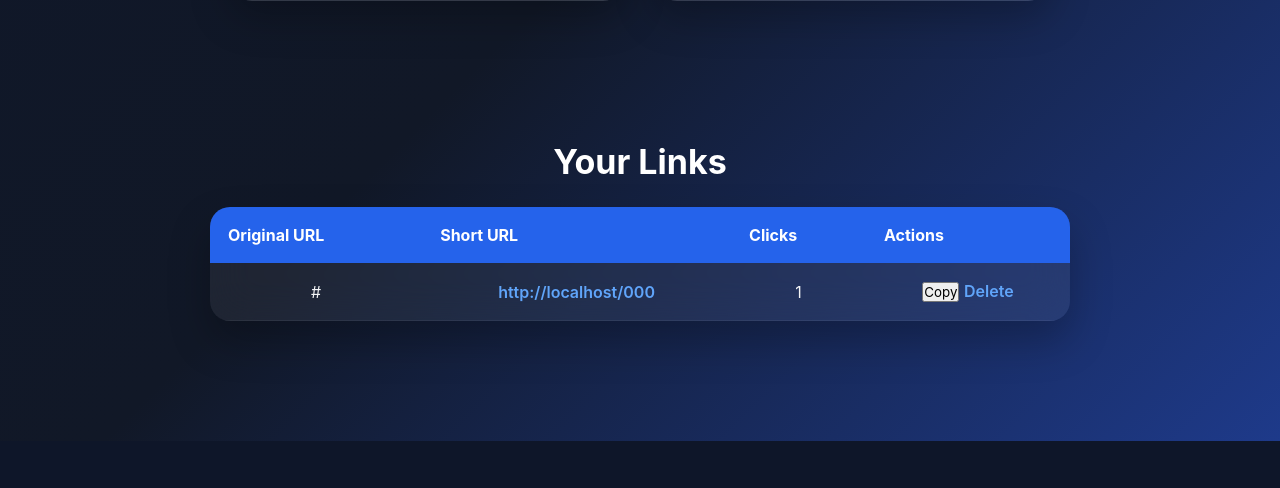
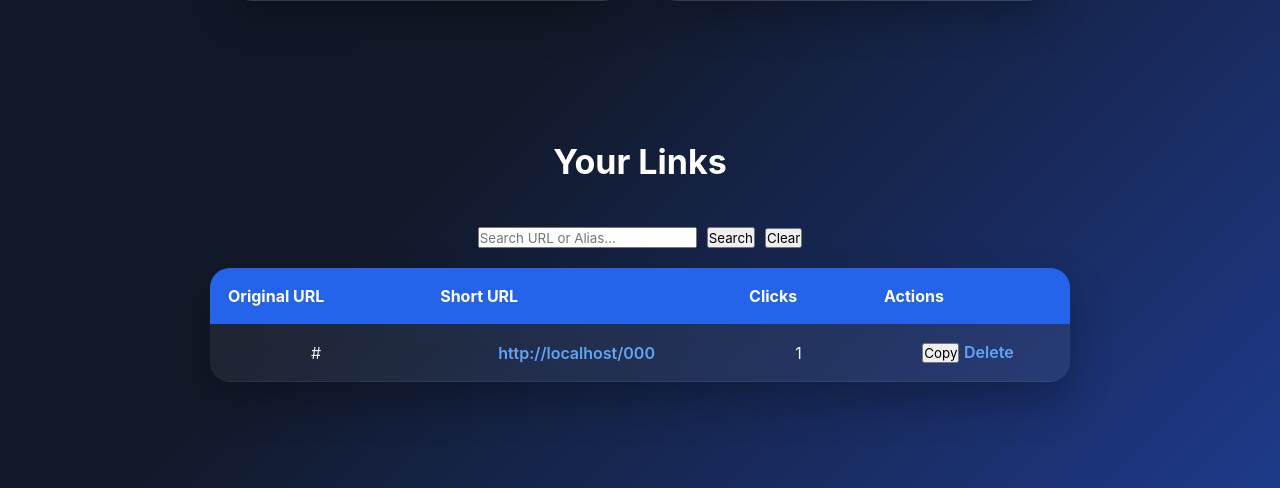
Before and after one commit to Khanarm/Url-shortnar-ashrot, a Flask app: page /dashboard in a window 1280 px wide. Shown: the part 634-1122 px from the top of the page. Before the commit the page ends 1075 px from the top, so only its background shows below. Run offline with Flask 3, Linux system fonts and the light colour scheme; tables that the repository leaves empty hold one stand-in row (values such as "Sample post").

Commit message:
Update dashboard.html

```diff
--- a/templates/dashboard.html
+++ b/templates/dashboard.html
@@ -40,6 +40,26 @@
     </div>
 
     <h2>Your Links</h2>
+
+    <form method="GET" action="/dashboard" style="margin:20px 0; display:flex; gap:10px; justify-content:center; flex-wrap:wrap;">
+
+        <input
+            type="text"
+            name="search"
+            placeholder="Search URL or Alias..."
+            value="{{ search }}">
+
+        <button type="submit">
+            Search
+        </button>
+
+        <a href="/dashboard">
+            <button type="button">
+                Clear
+            </button>
+        </a>
+
+    </form>
 
     <table>
 
```
Lines whose indentation alone changed are shown as unchanged.
